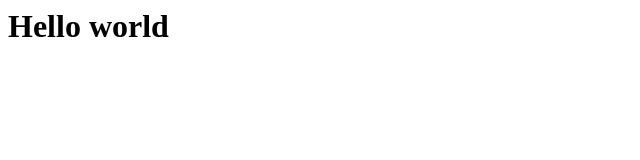
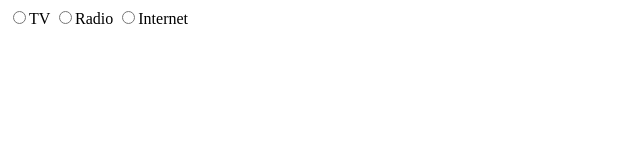
Before and after one commit to shahareldad/HtmlFun, a plain HTML site: page 07 - index.html in a window 1280 px wide. Shown: the whole page, without its empty margins (0-640 px from the left). Drawn offline with Linux system fonts and the light colour scheme.

Commit message:
Added showing usage of querySelector vs. querySelectorAll

```diff
--- a/07 - index.html
+++ b/07 - index.html
@@ -2,11 +2,25 @@
     <head>
     </head>
     <body>
+		<input type="radio" name="mediaGroup" value="tv"/>TV
+		<input type="radio" name="mediaGroup" value="radio"/>Radio
+		<input type="radio" name="mediaGroup" value="internet"/>Internet
         <script>
-            document.body.innerHTML = "<h1>Hello world</h1>";
+            var first = document.querySelector("input[name=mediaGroup]");
+			var all = document.querySelectorAll("input[name=mediaGroup]");
         </script>
     </body>
 </html>
+
+<!-- <html> -->
+    <!-- <head> -->
+    <!-- </head> -->
+    <!-- <body> -->
+        <!-- <script> -->
+            <!-- document.body.innerHTML = "<h1>Hello world</h1>"; -->
+        <!-- </script> -->
+    <!-- </body> -->
+<!-- </html> -->
 
 <!-- <html> -->
     <!-- <head> -->
```
